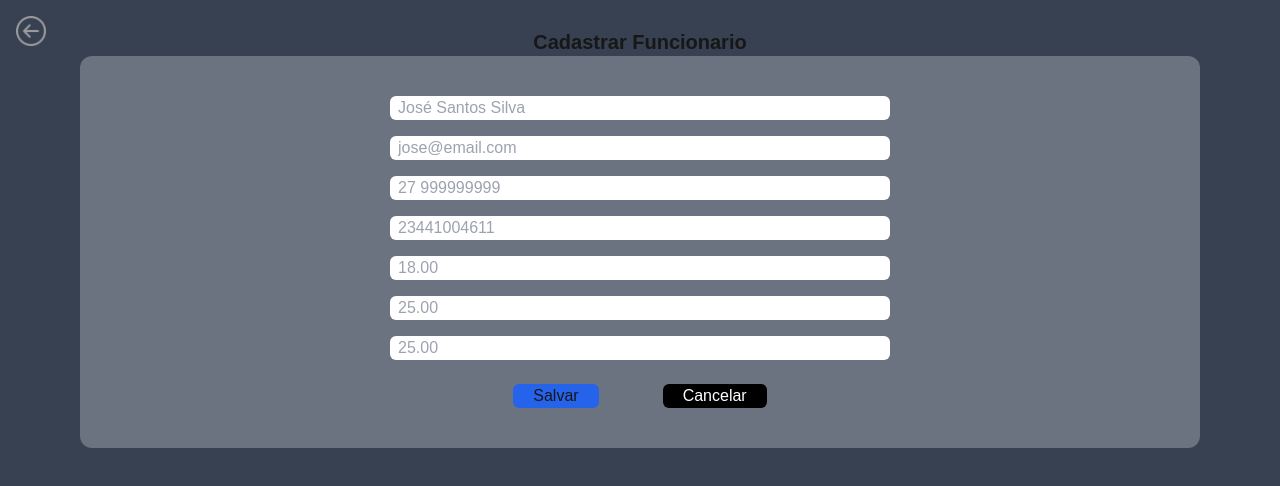
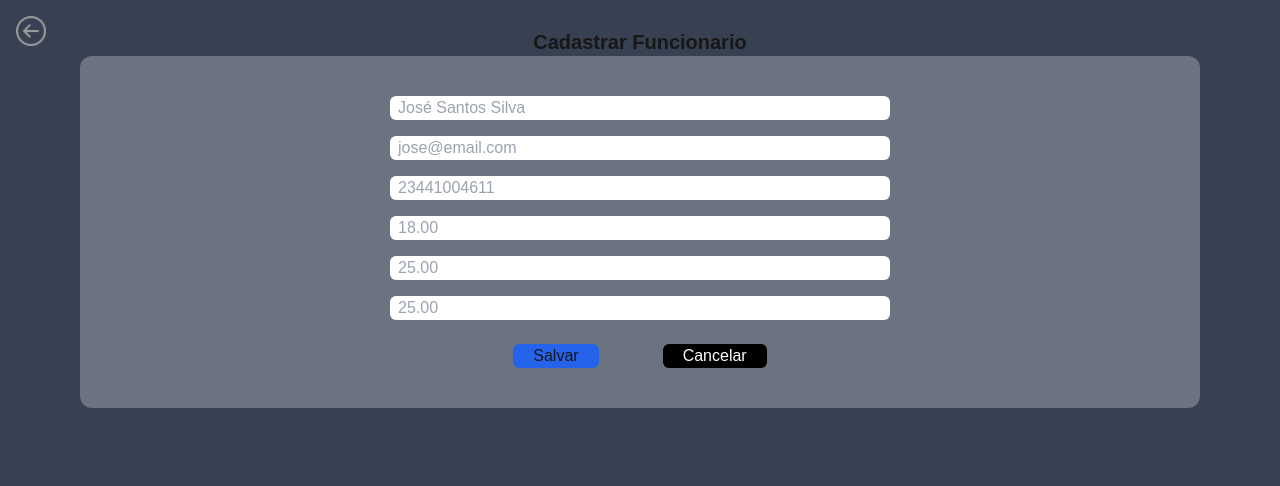
Before and after one commit to nxjuan/build-manager, a Next.js app in the folder build_manager_front_end/: page /new_employee/1 in a window 1280 px wide. Shown: the top 486 px of the page. Built offline with nearby package versions, Linux system fonts and the light colour scheme.

Commit message:
new build form

```diff
--- a/build_manager_front_end/src/app/new_employee/[id]/page.tsx
+++ b/build_manager_front_end/src/app/new_employee/[id]/page.tsx
@@ -17,6 +17,7 @@ export default function NewBuild() {
   const [hourly_rate, setHourly_rate] = useState('');
   const [sundays_value, setSundays_value] = useState('');
   const [overtime_value, setOvertime_value] = useState('');
+  const presences = null;
 
   // Função para lidar com a submissão do formulário
   const handleSubmit = async (event: React.FormEvent) => {
@@ -29,12 +30,11 @@ export default function NewBuild() {
     const payload = {
       name,
       email,
-      //phone,
       pix_key,
       build, // Adicionando o objeto Build diretamente
       hourly_rate: Number(hourly_rate),
       overtime_value: Number(overtime_value),
-      sunday_value: Number(sundays_value),
+      sunday_value: Number(sundays_value)
     };
 
     try {
@@ -89,15 +89,6 @@ export default function NewBuild() {
             onChange={(e) => setEmail(e.target.value)}
             className="w-[500px] text-gray-400 rounded-md block mb-4 pl-2 focus:text-gray-600"
             placeholder="jose@email.com"
-          />
-
-          <input
-            type="number"
-            required
-            value={phone}
-            onChange={(e) => setPhone(e.target.value)}
-            className="w-[500px] text-gray-400 rounded-md block mb-4 pl-2 focus:text-gray-600"
-            placeholder="27 999999999"
           />
 
           <input
```
